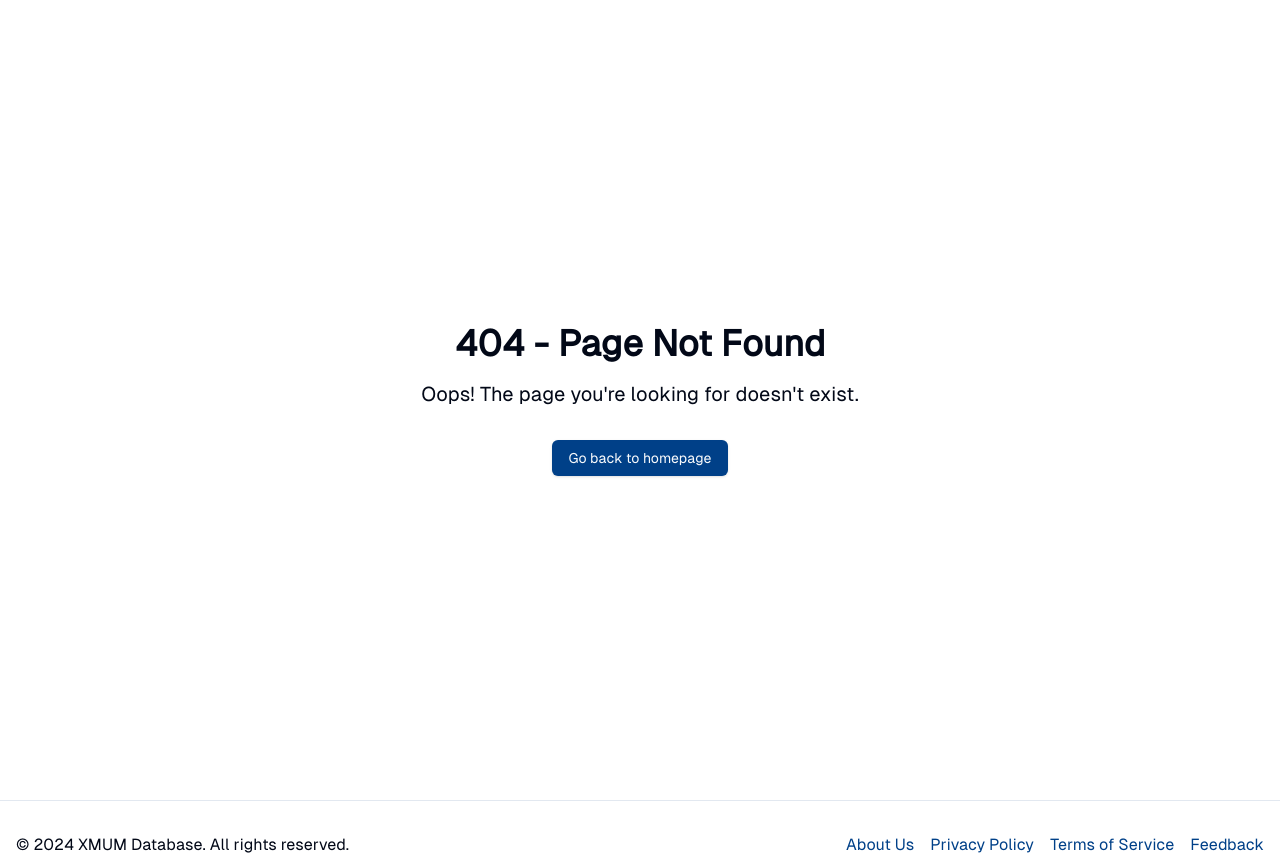
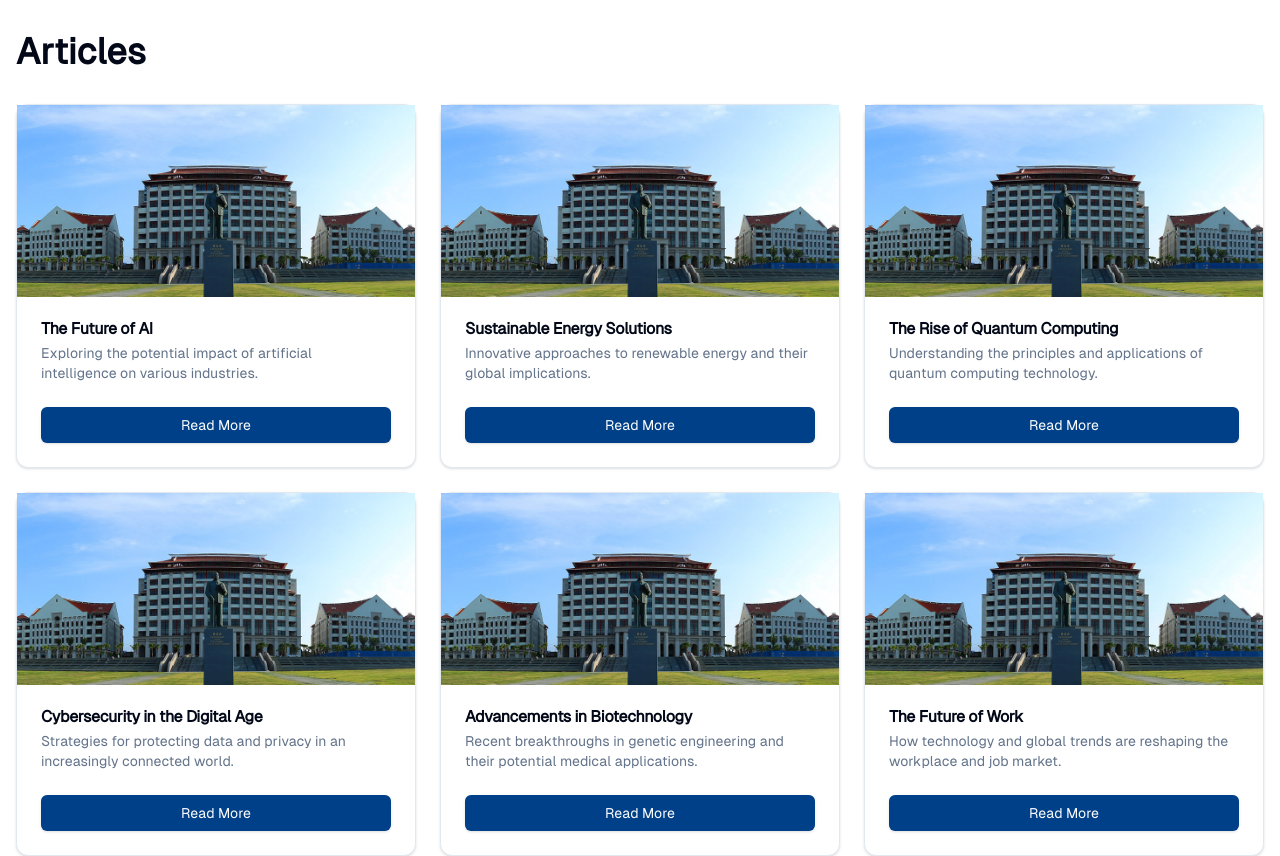
Before and after one commit to YapWH/xmum_database_front, a Next.js app: page /articles/1 in a window 1280 px wide. Before the commit this address had no page. Shown: the top 856 px of the page. Built offline with nearby package versions, Linux system fonts and the light colour scheme.

Commit message:
Create page.tsx

```diff
--- /dev/null
+++ b/app/articles/[articleId]/page.tsx
@@ -0,0 +1,46 @@
+import Link from 'next/link'
+import Image from 'next/image'
+import { Button } from '@/components/ui/button'
+import { Card, CardContent, CardDescription, CardHeader, CardTitle } from '@/components/ui/card'
+
+const articles = [
+  { id: 1, title: 'The Future of AI', description: 'Exploring the potential impact of artificial intelligence on various industries.', image: '/placeholder.jpg' },
+  { id: 2, title: 'Sustainable Energy Solutions', description: 'Innovative approaches to renewable energy and their global implications.', image: '/placeholder.jpg' },
+  { id: 3, title: 'The Rise of Quantum Computing', description: 'Understanding the principles and applications of quantum computing technology.', image: '/placeholder.jpg' },
+  { id: 4, title: 'Cybersecurity in the Digital Age', description: 'Strategies for protecting data and privacy in an increasingly connected world.', image: '/placeholder.jpg' },
+  { id: 5, title: 'Advancements in Biotechnology', description: 'Recent breakthroughs in genetic engineering and their potential medical applications.', image: '/placeholder.jpg' },
+  { id: 6, title: 'The Future of Work', description: 'How technology and global trends are reshaping the workplace and job market.', image: '/placeholder.jpg' },
+]
+
+export default function ArticlesPage() {
+  return (
+    <div className="container mx-auto px-4 py-8">
+      <h1 className="text-4xl font-bold mb-8">Articles</h1>
+      <div className="grid grid-cols-1 md:grid-cols-2 lg:grid-cols-3 gap-6">
+        {articles.map((article) => (
+          <Card key={article.id} className="hover:shadow-lg transition-shadow duration-300">
+            <Image
+              src={article.image}
+              alt={article.title}
+              width={400}
+              height={200}
+              className="w-full h-48 object-cover"
+            />
+            <CardHeader>
+              <CardTitle>{article.title}</CardTitle>
+              <CardDescription>{article.description}</CardDescription>
+            </CardHeader>
+            <CardContent>
+              <Link href={`/article/${article.id}`} passHref>
+                <Button className="w-full">Read More</Button>
+              </Link>
+            </CardContent>
+          </Card>
+        ))}
+      </div>
+      <div className="text-center mt-8">
+        <Button className="w-18">Load More Articles</Button>
+      </div>
+    </div>
+  )
+}
```
